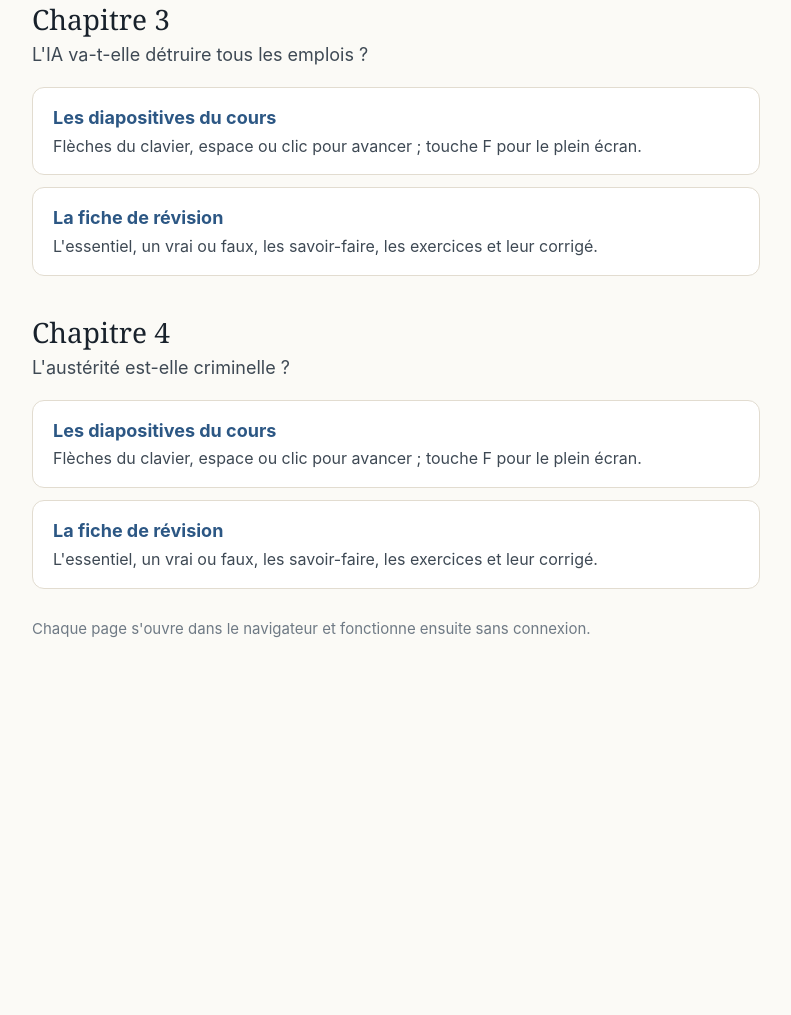
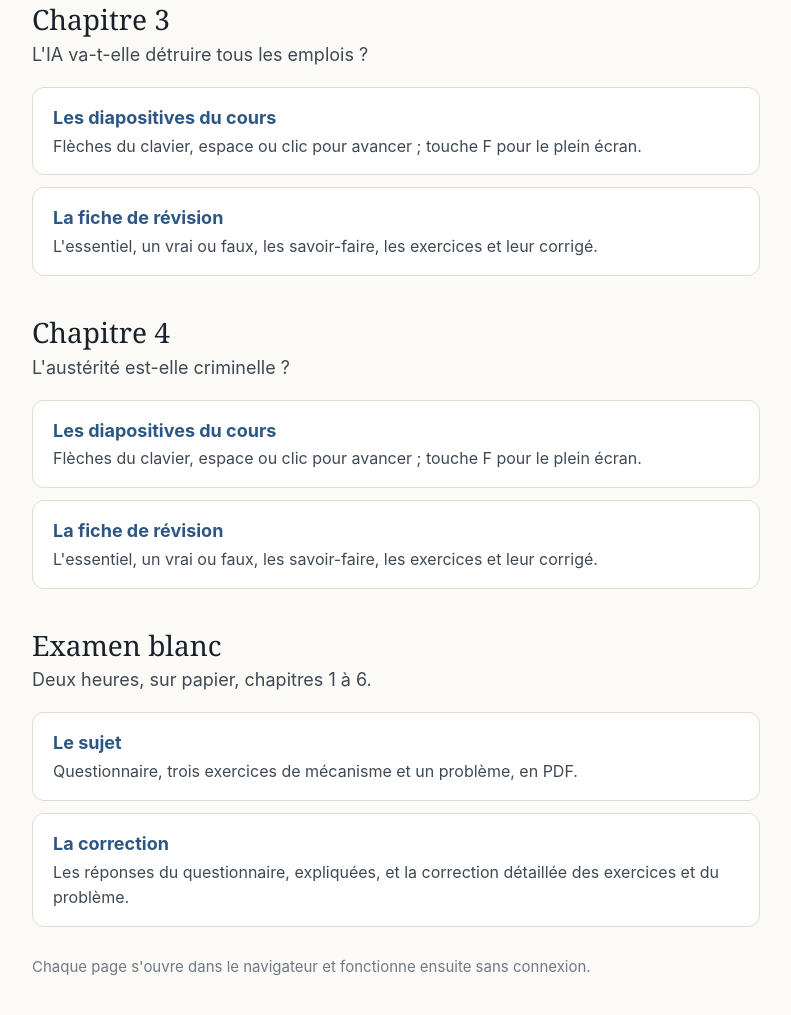
Before and after one commit to Antoberge/macro-l3, a plain HTML site: page index.html in a window 1280 px wide. Shown: the part 1234-2249 px from the top of the page, without its empty margins (244-1035 px from the left). Before the commit the page ends 1953 px from the top, so only its background shows below. Drawn offline with Linux system fonts and the light colour scheme.

Commit message:
Examen blanc : sujet et correction
Co-Authored-By: Claude Opus 5.5 <noreply@anthropic.com>
Claude-Session: https://claude.ai/code/session_01EeuENDj6KHdRCsAjd3MU92

```diff
--- a/index.html
+++ b/index.html
@@ -96,6 +96,19 @@
     </a>
   </section>
 
+  <section>
+    <h2>Examen blanc</h2>
+    <p class="q">Deux heures, sur papier, chapitres 1 à 6.</p>
+    <a class="card" href="examen_blanc_sujet.pdf">
+      <div class="t">Le sujet</div>
+      <div class="d">Questionnaire, trois exercices de mécanisme et un problème, en PDF.</div>
+    </a>
+    <a class="card" href="examen_blanc_correction.pdf">
+      <div class="t">La correction</div>
+      <div class="d">Les réponses du questionnaire, expliquées, et la correction détaillée des exercices et du problème.</div>
+    </a>
+  </section>
+
   <p class="note">Chaque page s'ouvre dans le navigateur et fonctionne ensuite sans connexion.</p>
 </main>
 </body>
```
Also changed, not shown: 2 other files.
